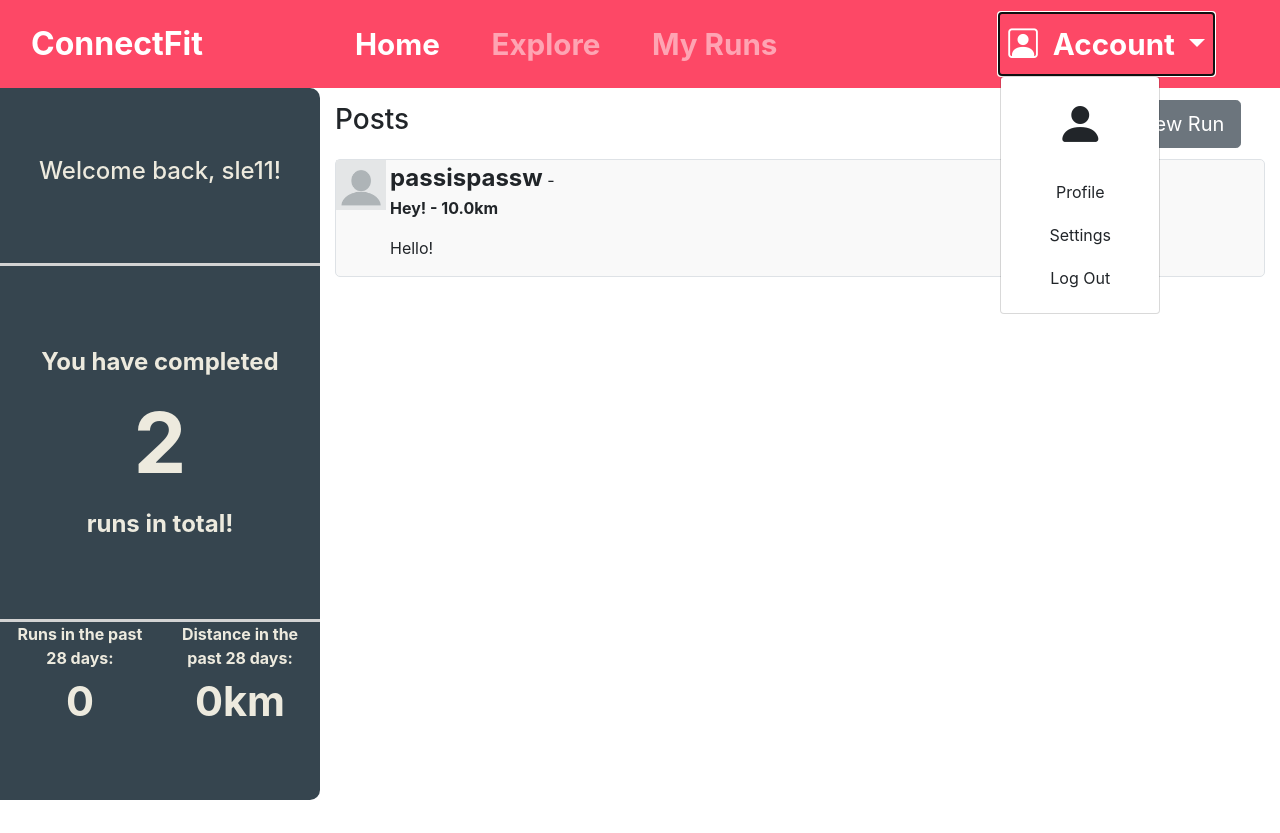
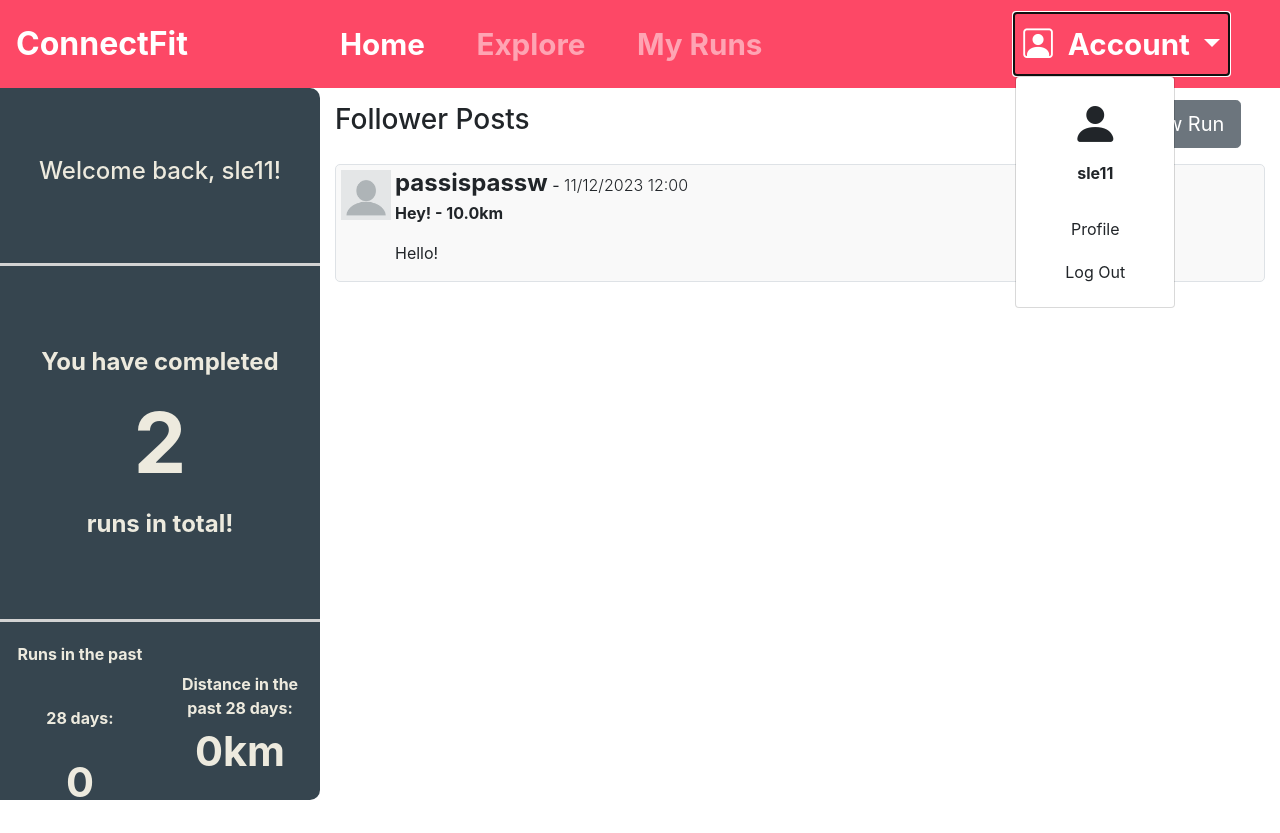
Before and after one commit to slewis608/WebDevCW2, a Flask app: page /home in a window 1280 px wide, after a click on "Account". Before the commit the page ends 800 px from the top, so only its background shows below. Run offline with Flask 3, Linux system fonts and the light colour scheme; a user stored in the database is signed in; some libraries are stand-ins or nearby versions.

Commit message:
minor tweaks

```diff
--- a/SiteDirectory/app/templates/base.html
+++ b/SiteDirectory/app/templates/base.html
@@ -14,13 +14,13 @@
         <script type="text/javascript" src="{{ url_for('static', filename='js/follow.js') }}"></script>
     </head>
     <body>
-        {% if navbarOn == True %}
             <nav class="navbar navbar-expand-sm navbar-dark navbar-custom" style="width:100%;">
-                <div class="container-fluid">
+
                     <a class="navbar-brand" href="#">ConnectFit</a>
                     <button class="navbar-toggler" type="button" data-bs-toggle="collapse" data-bs-target="#navbarSupportedContent" aria-controls="navbarSupportedContent" aria-expanded="false" aria-label="Toggle Navigation">
                         <span class="navbar-toggler-icon"></span>
                     </button>
+                    {% if userLoggedIn %}
                     <div class="collapse navbar-collapse" id="navbarSupportedContent">
                         <ul class="navbar-nav me-auto">
                             <li class="nav-item">
@@ -40,18 +40,29 @@
                                 <i class="bi bi-person-square" style="padding-right:15px;"></i>Account
                             </a>
                             <div class="dropdown-menu" aria-labelledby="navbarDropdownMenuLink">
-                                <a class="dropdown-item text-center" href="#">
-                                    <i class="bi bi-person-fill text-center" style="font-size:3em;"></i>
+                                <a class="dropdown-item text-center" href="#" style="height:8em;">
+                                    <i class="bi bi-person-fill text-center" style="font-size:3em;"></i><br>
+                                    <b>{{ thisUserName }}</b>
                                 </a>
-                                <a class="dropdown-item text-center" href="#">Profile</a>
-                                <a class="dropdown-item text-center" href="#">Settings</a>
+                                <a class="dropdown-item text-center" href="/myruns">Profile</a>
                                 <a class="dropdown-item text-center" href="/logout"> Log Out</a>
                             </div>
                         </li>
                     </ul>
-                </div>
+                    {% else %}
+                    <div class="collapse navbar-collapse" id="navbarSupportedContent">
+                        <ul class="navbar-nav me-auto">
+                            <li class="nav-item">
+                                <a class="nav-link active" aria-current="page" href="/login">Log In</a>
+                            </li>
+                            <li class="nav-item">
+                                <a class="nav-link" href="/register">Register</a>
+                            </li>
+                        </ul>
+                    </div>
+                    {% endif %}
+
             </nav>
-        {% endif %}
             <!-- Container for page contents-->
 
         {% block content %}{% endblock %}
--- a/SiteDirectory/app/templates/home.html
+++ b/SiteDirectory/app/templates/home.html
@@ -1,6 +1,22 @@
 {% extends "base.html" %}
 {% block content %}
 <div class="container-fluid" style="height:89%;">
+    <div class="row">
+        <div class="col-12">
+            {% with messages = get_flashed_messages() %}
+                {% if messages %}
+                    {% for message in messages %}
+                    <div class="alert alert-warning alert-dismissible fade show" role="alert">
+                        {{ message }}
+                        <button type="button" class="close" data-dismiss="alert" aria-label="close">
+                            <span aria-hidden=true>&times;</span>
+                        </button>
+                    </div>
+                    {% endfor %}
+                {% endif %}
+            {% endwith %}
+        </div>
+    </div>
     <div class="row" style="height: 100%;">
         <div class="col-3 dash-area" style="background-color:#36454F;">
             <div class="row h-25">
@@ -16,15 +32,15 @@
                 </div>
             </div>
             <div class="row h-25">
-                <div class="col-6 text-center font-weight-bold">
-                    <span style="padding-top:2em;">Runs in the past 28 days:</span> <br>
+                <div class="col-6 d-flex justify-content-center align-items-center text-center font-weight-bold">
+                    <span style="margin-bottom:0.6em; line-height:4em;">Runs in the past 28 days: <br>
                     <span style="font-size:2.6em;">
                     {{ runsThisMonth }}
-                    </span>
+                    </span></span>
                 </div>
-                <div class="col-6 text-center font-weight-bold">
-                    Distance in the past 28 days: <br>
-                    <span style="font-size: 2.6em;">{{ distanceThisMonth }}km</span>
+                <div class="col-6 d-flex justify-content-center align-items-center text-center font-weight-bold">
+                    <span>Distance in the past 28 days: <br>
+                    <span style="font-size: 2.6em;">{{ distanceThisMonth }}km</span></span>
                 </div>
             </div>
         </div>
@@ -32,7 +48,7 @@
             <!-- Right hand side - contains posts & option to create new run --->
             <div class="row add-new-run" style="height:10%;">
                 <div class="col-9 d-flex align-items-center">
-                    <span><h3>Posts</h3></span>
+                    <span><h3>Follower Posts</h3></span>
                 </div>
                 <div class="col-3 d-flex align-items-center justify-content-center">
                 <!-- Adding a new Post-->
@@ -78,23 +94,19 @@
                         </div>
                     </div>
                 </div>
-                <div class="col-12">
+                <div class="col-12" style="margin-top:5px;">
                     <!-- User content goes here -->
                     {% for post in allPostsOrdered %}
                     <div class="row" style="height:25%;">
                         <div class="col-12">
-                            <div class="row">
-                                <div class="col-12">
                                     <div class="media border" style="border-radius:5px; background-color: #f9f9f9;">
-                                        <img class="mr-1" style="width:50px; height:50px;" src = {{ url_for('static', filename='images/profilePictureTest.webp') }} alt="Profile Picture">
+                                        <img class="mr-1" style="width:50px; height:50px; margin:5px;" src = {{ url_for('static', filename='images/profilePictureTest.webp') }} alt="Profile Picture">
                                         <div class="media-body">
-                                            <b class="mt-0" style="font-size:1.5em;">{{ post['username'] }}</b> - <span class="font-weight-light">{{ post['date'] }}</span>
+                                            <b class="mt-0" style="font-size:1.5em;">{{ post['username'] }}</b> - <span class="font-weight-light">{{ post['Date'] }}</span>
                                             <p><b> {{ post['title'] }} - {{ post['distance'] }}km</b></p>
                                             <p> {{ post['description'] }}</p>
                                         </div>
                                     </div>
-                                </div>
-                            </div>
                         </div>
                     </div>
                     {% endfor %}
--- a/SiteDirectory/app/templates/myruns.html
+++ b/SiteDirectory/app/templates/myruns.html
@@ -10,12 +10,12 @@
         <div class="col-12" id="userDash">
             {% for post in userPosts %}
             <div class="row" style="margin:10px;">
-                <div class="media border" style="border-radius:5px; background-color: #f9f9f9;">
-                        <img class="mr-3" style="width:50px; height:50px;" src = {{ url_for('static', filename='images/profilePictureTest.webp') }} alt="Profile Picture">
+                <div class="media border w-100" style="border-radius:5px; background-color: #f9f9f9;">
+                        <img class="mr-3" style="width:50px; height:50px; margin:5px;" src = {{ url_for('static', filename='images/profilePictureTest.webp') }} alt="Profile Picture">
                     <div class="media-body" style="margin:3px;">
                         <b class="mt-0" style="font-size:1.5em;">{{ post['username'] }} </b> - <span class="font-weight-light"> {{ post['date']}} </span> <br>
                         <b>{{ post['title'] }} - {{ post['distance'] }}km </b> <br>
-                        <p>Cras sit amet nibh libero, in gravida nulla. Nulla vel metus scelerisque ante sollicitudin. Cras purus odio, vestibulum in vulputate at, tempus viverra turpis. Fusce condimentum nunc ac nisi vulputate fringilla. Donec lacinia congue felis in faucibus.</p>
+                        <p> {{ post['description'] }} </p>
                         <form action=" {{ url_for('delPost', post_id=post['id']) }}" method="post" class="delPost">
                             <input type="submit" value="Delete Run" class="btn btn-outline-danger btn-sm float-right">
                         </form>
--- a/SiteDirectory/app/views.py
+++ b/SiteDirectory/app/views.py
@@ -1,4 +1,4 @@
-from flask import render_template, request, url_for, redirect
+from flask import render_template, request, url_for, redirect, flash
 from app import app, db, models
 from flask_security import Security, SQLAlchemyUserDatastore, current_user, auth_required, login_required
 from flask_security.utils import hash_password, verify_password, login_user
@@ -41,7 +41,16 @@ def get_posts(postArr):
         postDictArr.append(postDict)
     return postDictArr
 
-
+@app.context_processor
+def set_nav_context():
+    if current_user.is_authenticated:
+        userLoggedIn = True
+        navUserName = current_user.username
+    else:
+         userLoggedIn = False
+         navUserName = ''
+    template_config = {'thisUserName': navUserName, 'userLoggedIn': userLoggedIn}
+    return template_config
 
 @app.route('/delpost/<post_id>', methods=['POST'])
 def delPost(post_id):
@@ -109,9 +118,12 @@ def index():
     userName = current_user.username
     if form.validate_on_submit():
         theUser = current_user.id
-        runPost = models.runs(user_Id = theUser, runTitle=form.runTitle.data,
-                    runDistance=form.runDistance.data, run_dateTime=form.runDate.data, runDescription=form.runDesc.data)
-        db.session.add(runPost)
+        if not(form.runDate.data > datetime.today()):
+            runPost = models.runs(user_Id = theUser, runTitle=form.runTitle.data,
+                        runDistance=form.runDistance.data, run_dateTime=form.runDate.data, runDescription=form.runDesc.data)
+            db.session.add(runPost)
+        else:
+            flash('ERROR SUBMITTING POST: Run date can not be in the future!')
         db.session.commit()
         return redirect(url_for('index'))
     totalRuns = find_total_runs(current_user)
@@ -126,6 +138,7 @@ def login():
     form = loginForm()
     if current_user.is_authenticated:
        return redirect(url_for('index'))
+    userAuth = True
     if request.method == 'POST':
         if form.validate_on_submit():
             userAttempt = models.users.query.filter_by(email=form.email.data).all()
@@ -135,7 +148,13 @@ def login():
                     login_user(userObj)
                     return redirect(url_for('index'))
                 else:
-                    return redirect(url_for('register'))
+                    #If user password is incorrect
+                    userAuth = False
+            else:
+                #If user email not found
+                userAuth = False
+            if not(userAuth):
+                flash('Email address or password is incorrect! Please try again.')
     return render_template('login.html', form=form)
 
 
@@ -145,13 +164,21 @@ def login():
 def register():
     form = registerForm()
     if request.method == 'POST':
-        user_datastore.create_user(
-            username = request.form.get('username'),
-            email = request.form.get('email'),
-            password = hash_password(request.form.get('password'))
-        )
-        db.session.commit()
-        return redirect(url_for('login'))
+        registerAttempt = users.query.filter_by(email=form.email.data).first()
+        if registerAttempt is None:
+            usernameCheck = users.query.filter_by(username=form.username.data).first()
+            if usernameCheck is None:
+                user_datastore.create_user(
+                    username = request.form.get('username'),
+                    email = request.form.get('email'),
+                    password = hash_password(request.form.get('password'))
+                )
+                db.session.commit()
+                return redirect(url_for('login'))
+            else:
+                flash('Username is already taken! Please try another.')
+        else:
+            flash('Email address is is already taken! Have you registered already?')
     return render_template('registration.html', form=form)
 
 # View for other users' profile
```
Also changed, not shown: SiteDirectory/app/templates/login.html (+18 -2 lines), SiteDirectory/app/templates/otheruser.html (+4 -4 lines), SiteDirectory/app/templates/registration.html (+18 -2 lines), SiteDirectory/app.db.
